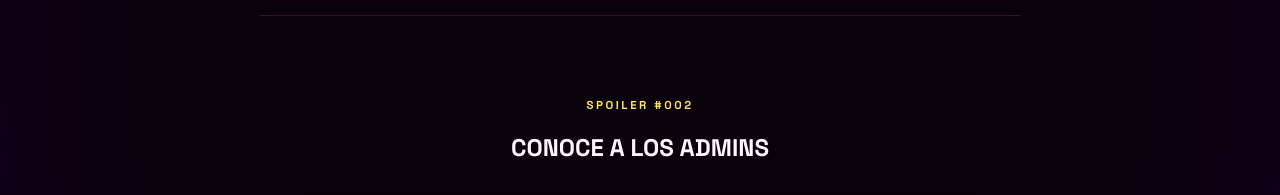
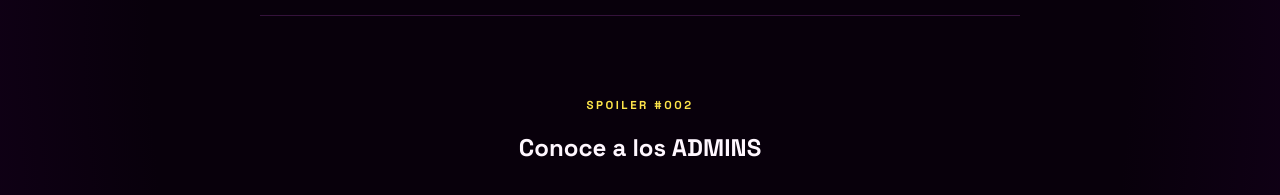
Before and after one commit to WAlejandroL/frikicraft-web, a plain HTML site: page index.html in a window 1280 px wide. Shown: the part 920-1115 px from the top of the page. Drawn offline with Linux system fonts and the light colour scheme.

Commit message:
Spoiler002.2.2

```diff
--- a/index.html
+++ b/index.html
@@ -34,7 +34,7 @@
 
     <section class="spoiler002" aria-labelledby="spoiler-title">
       <div class="section-kicker">SPOILER #002</div>
-      <h2 id="spoiler-title">CONOCE A LOS ADMINS</h2>
+      <h2 id="spoiler-title">Conoce a los ADMINS</h2>
       <div class="roles" aria-label="Administradores">
         <div class="roles-track">
           <div class="role-slide">
```
